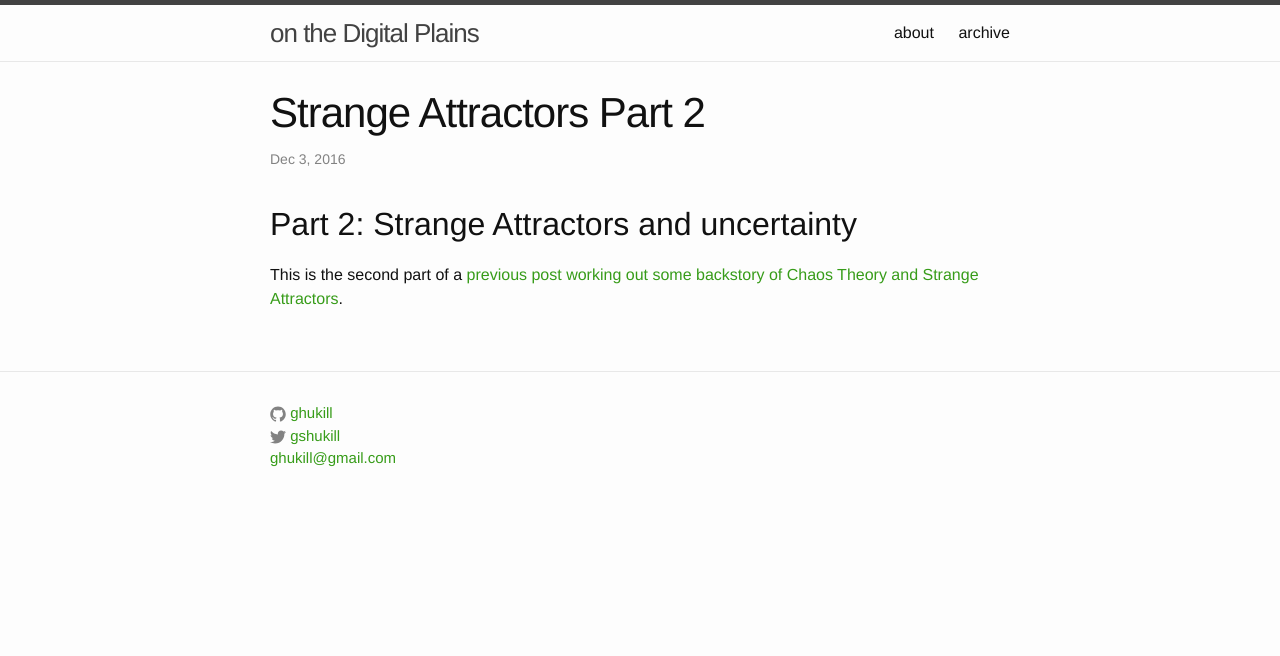
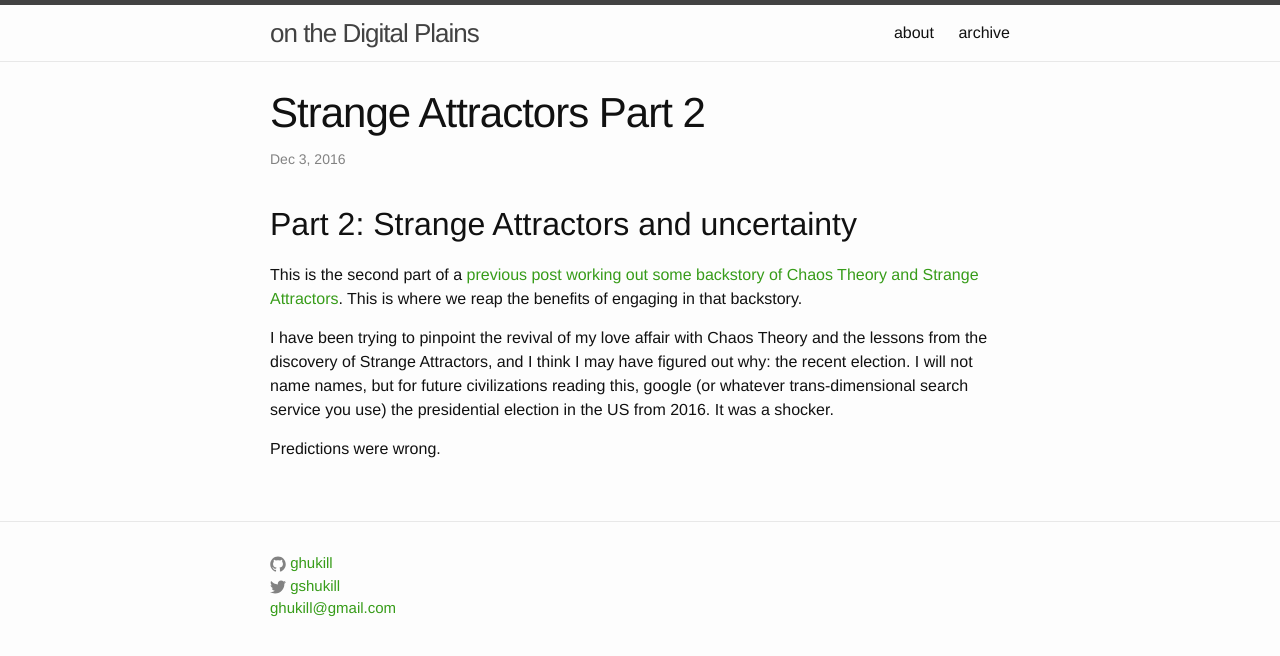
Before and after one commit to ghukill/blog, a Jekyll site: the page built from _posts/2016-12-03-strange-attractors-part-2.md, in a window 1280 px wide. Shown: the top 656 px of the page. Built offline with Jekyll 4.4.1, drawn with Linux system fonts in a browser that asks for light colours.

Commit message:
Updated 2016-12-03-strange-attractors-part-2.md

```diff
--- a/_posts/2016-12-03-strange-attractors-part-2.md
+++ b/_posts/2016-12-03-strange-attractors-part-2.md
@@ -4,4 +4,8 @@ layout: post
 ---
 ## Part 2: Strange Attractors and uncertainty
 
-This is the second part of a [previous post working out some backstory of Chaos Theory and Strange Attractors]({{site.url}}/blog/2016/12/03/strange-attractors-part-1.html).
+This is the second part of a [previous post working out some backstory of Chaos Theory and Strange Attractors]({{site.url}}/blog/2016/12/03/strange-attractors-part-1.html).  This is where we reap the benefits of engaging in that backstory.
+
+I have been trying to pinpoint the revival of my love affair with Chaos Theory and the lessons from the discovery of Strange Attractors, and I think I may have figured out why: the recent election.  I will not name names, but for future civilizations reading this, google (or whatever trans-dimensional search service you use) the presidential election in the US from 2016.  It was a shocker.
+
+Predictions were wrong.
```
